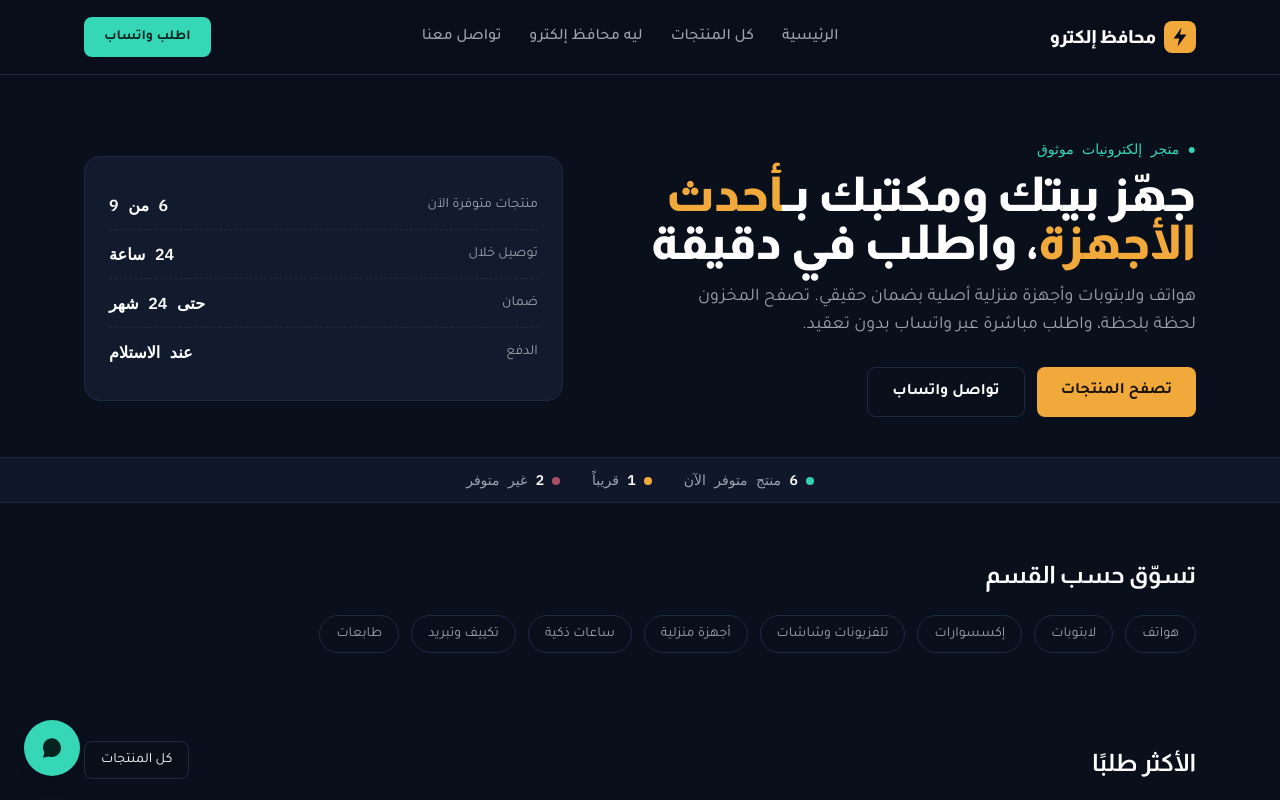
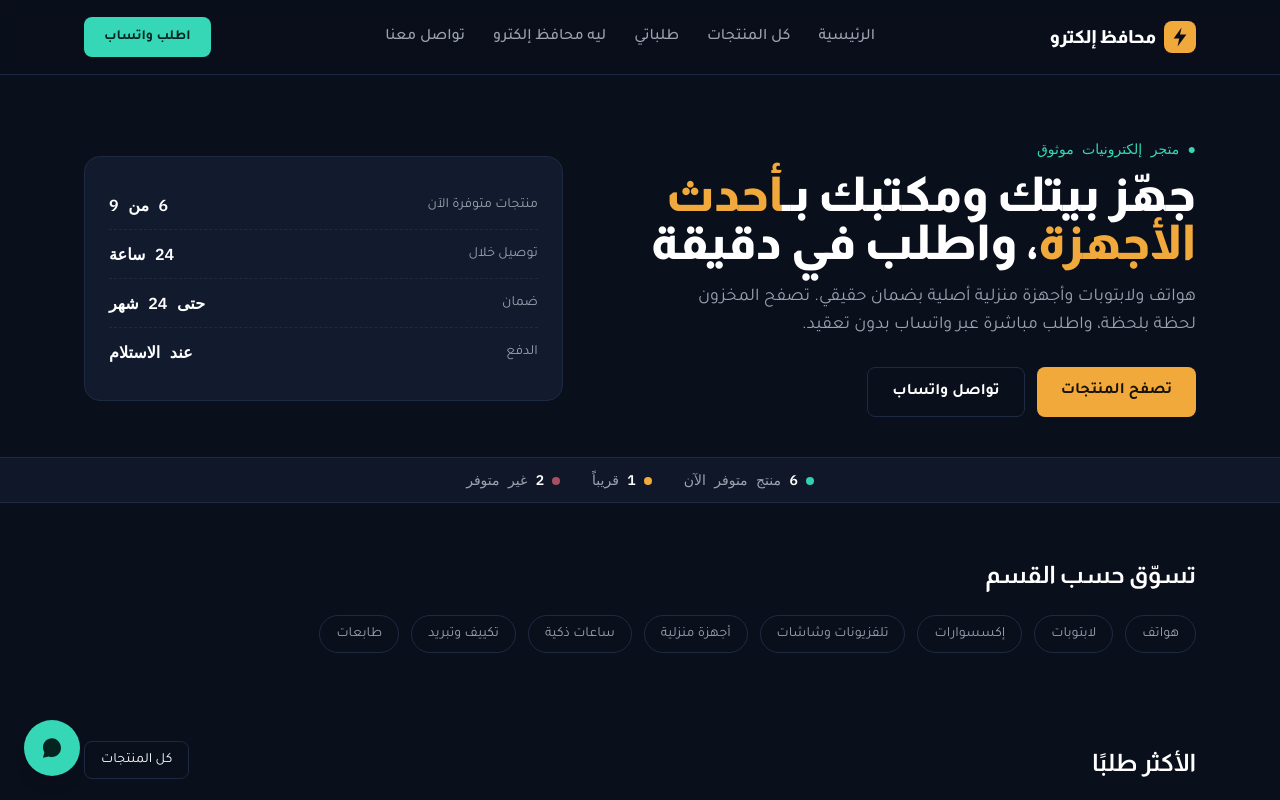
Before and after one commit to electromohafid-sys/Mohafidelectro, a Next.js app in the folder mohafid-electro-nextjs/: page / in a window 1280 px wide. Shown: the top 800 px of the page. Built offline with nearby package versions, Linux system fonts and the light colour scheme.

Commit message:
Update Header.js

```diff
--- a/mohafid-electro-nextjs/components/Header.js
+++ b/mohafid-electro-nextjs/components/Header.js
@@ -19,6 +19,7 @@ export default function Header({ whatsapp }) {
         <nav className="hidden md:flex items-center gap-7 text-gray-400 font-medium">
           <Link href="/" className="hover:text-accent2">الرئيسية</Link>
           <Link href="/products" className="hover:text-accent2">كل المنتجات</Link>
+          <Link href="/account" className="hover:text-accent2">طلباتي</Link>
           <a href="/#why" className="hover:text-accent2">ليه محافظ إلكترو</a>
           <a href="/#contact" className="hover:text-accent2">تواصل معنا</a>
         </nav>
@@ -31,6 +32,7 @@ export default function Header({ whatsapp }) {
         <nav className="md:hidden flex flex-col gap-4 p-5 bg-panel border-b border-border">
           <Link href="/" onClick={() => setOpen(false)}>الرئيسية</Link>
           <Link href="/products" onClick={() => setOpen(false)}>كل المنتجات</Link>
+          <Link href="/account" onClick={() => setOpen(false)}>طلباتي</Link>
           <a href="/#why" onClick={() => setOpen(false)}>ليه محافظ إلكترو</a>
           <a href="/#contact" onClick={() => setOpen(false)}>تواصل معنا</a>
         </nav>
```
